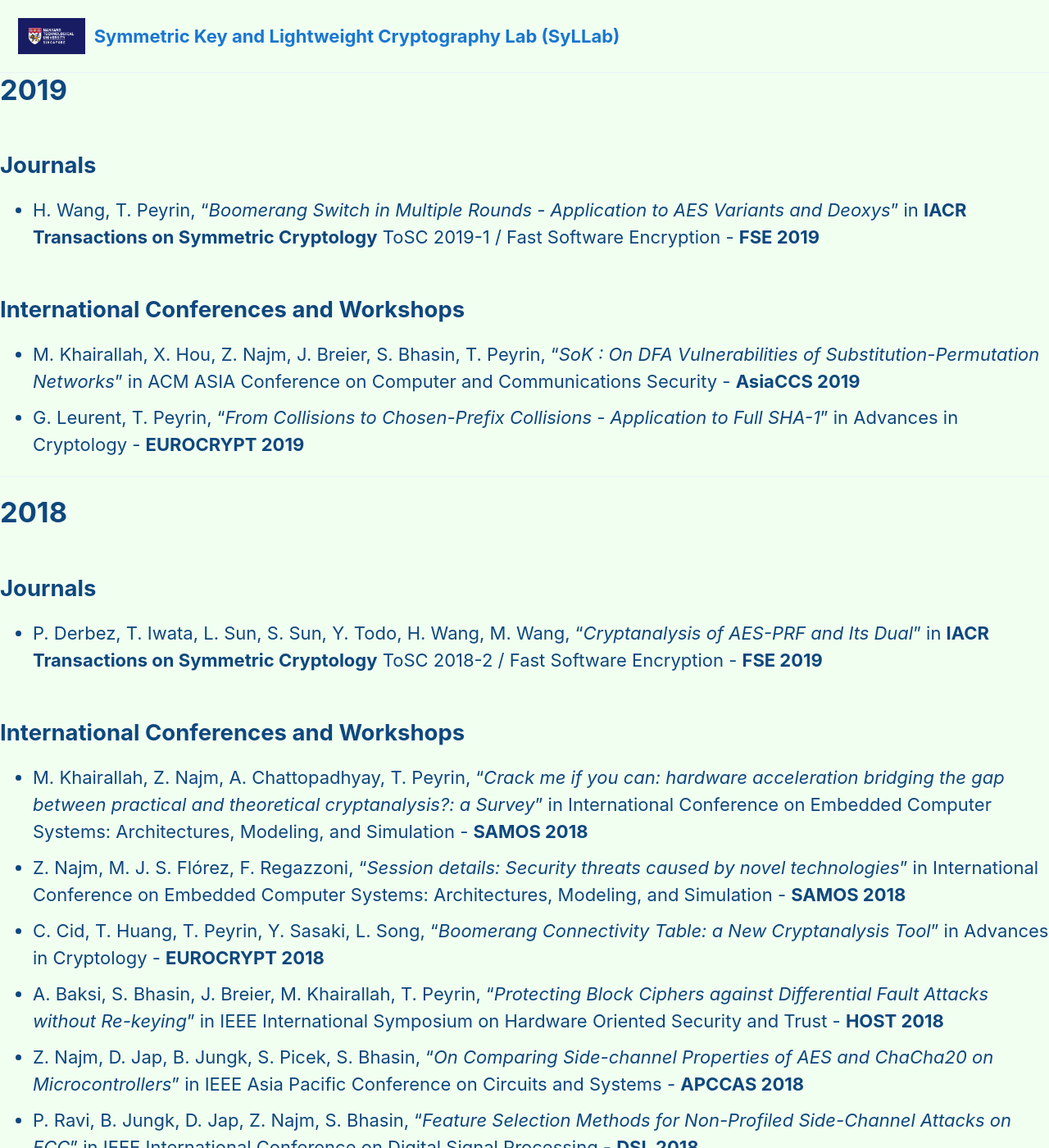
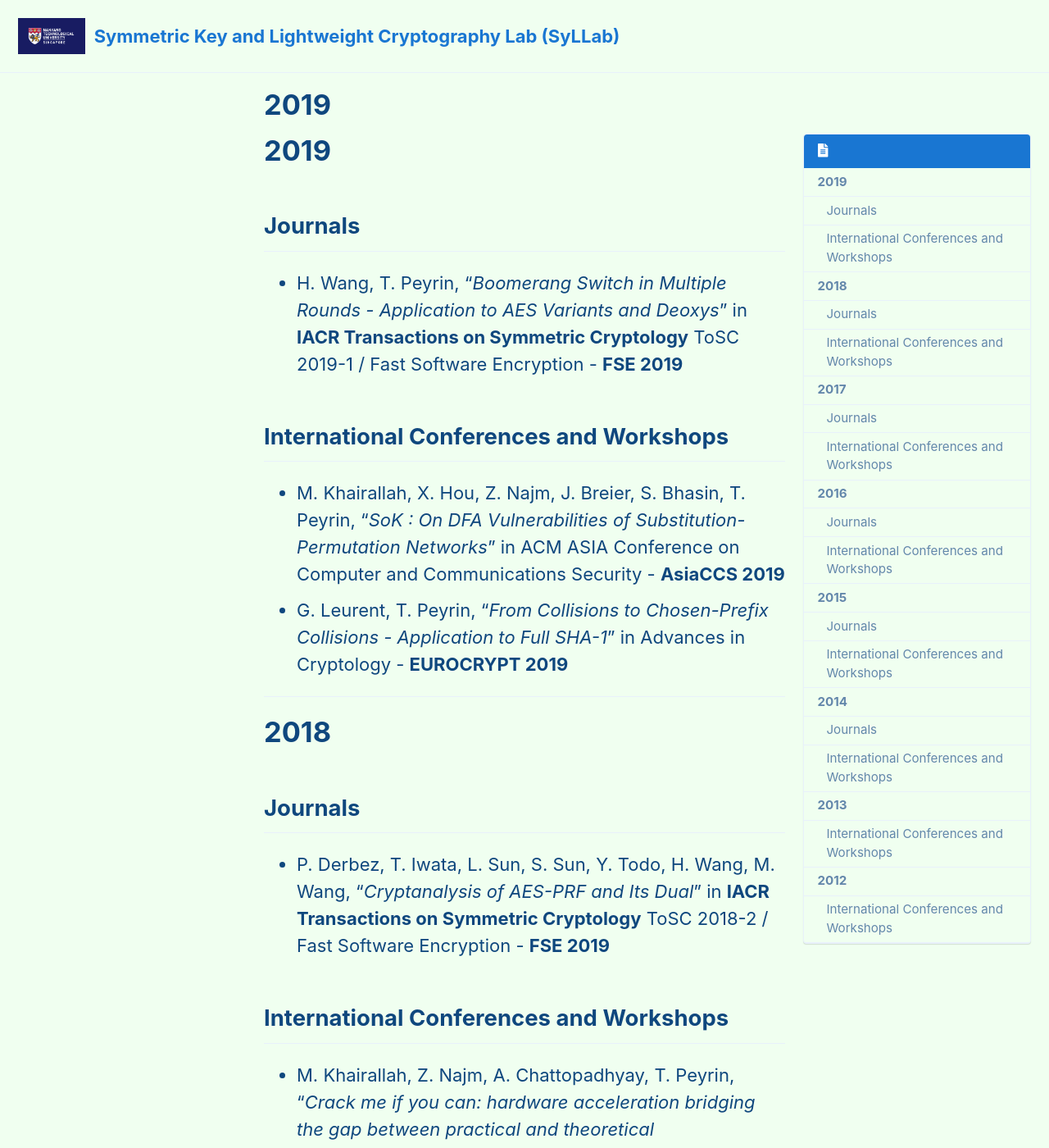
Before and after one commit to thomaspeyrin/web, a Jekyll site: the page built from publications.md, in a window 1280 px wide and 1400 px high. Shown: the whole window at 82% size. Built offline with Jekyll 4.4.1, drawn with Linux system fonts in a browser that asks for light colours; cached includes are drawn as plain includes; nearby versions of some CDN libraries; our own code applies the rules of GitHub Pages for plain Markdown files; part of the change alters nothing that is shown.

```diff
--- a/publications.md
+++ b/publications.md
@@ -1,3 +1,8 @@
+---
+layout: single
+toc: true
+---
+
 # 2019
 
 ## Journals
```
